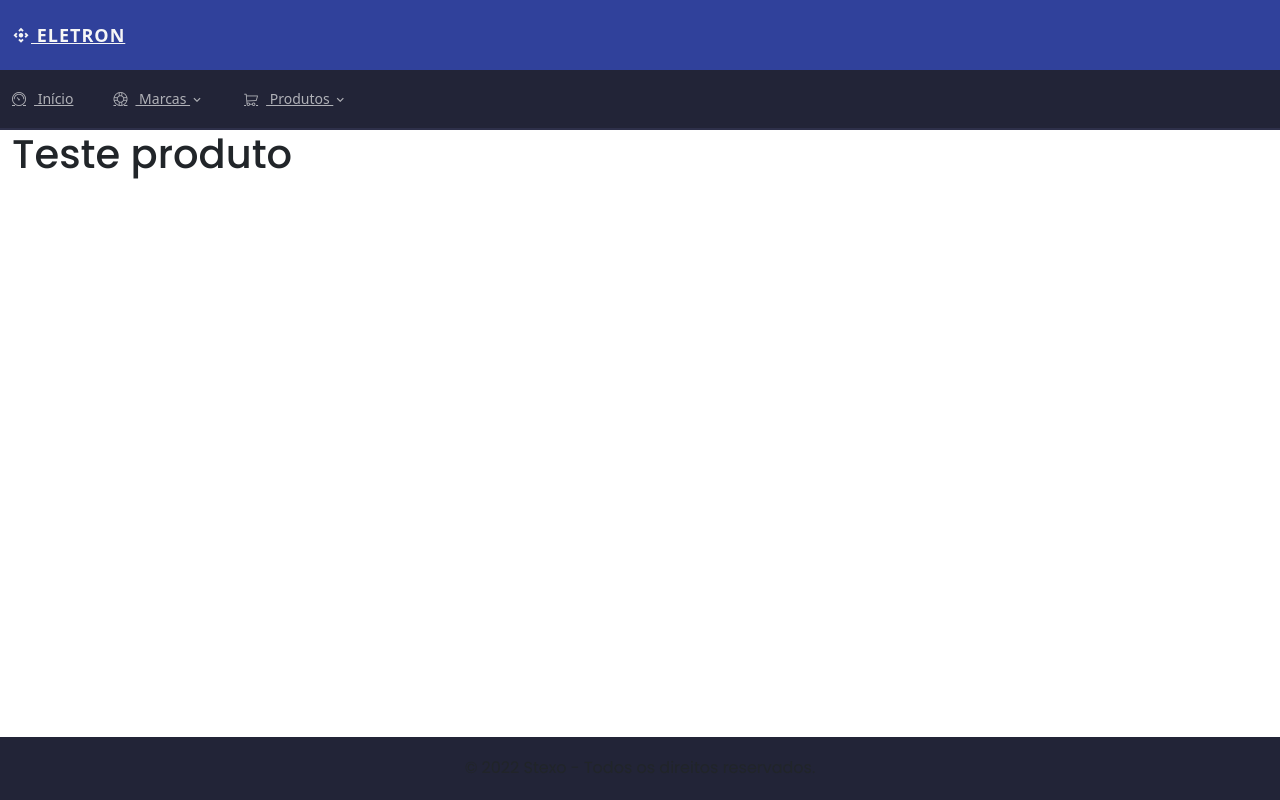
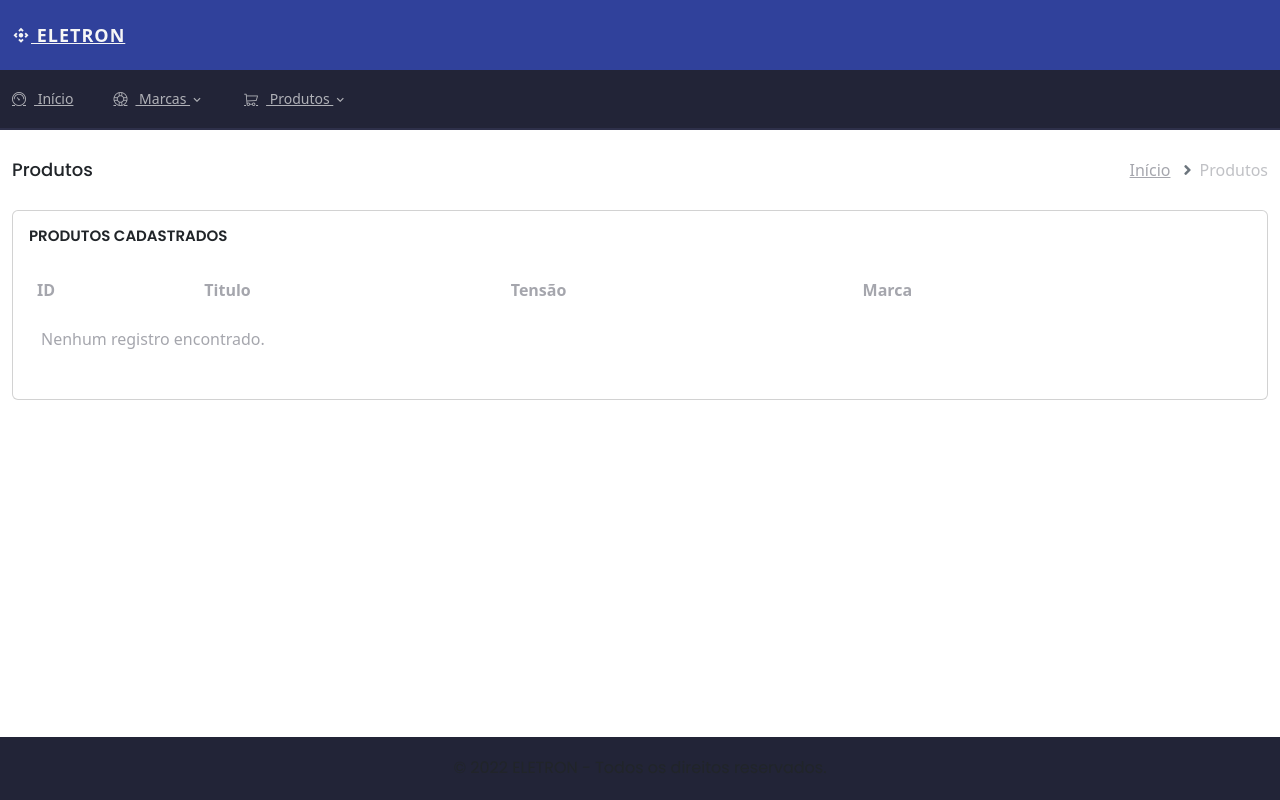
Before and after one commit to wesleyvilaseca/vue-dashboard, a Vue app: page /produtos in a window 1280 px wide. Built offline with nearby package versions, Linux system fonts and the light colour scheme; the HTML template or start-up script is replaced by a standard one.

Commit message:
Criacao das paginas de listagem

```diff
--- a/src/components/template/FooterSite.vue
+++ b/src/components/template/FooterSite.vue
@@ -1,18 +1,21 @@
 <template>
   <div>
       <footer class="footer">
-        © {{ date }} Stexo
+        © {{ date }} {{ constantes.NameSite }}
         <span class="d-none d-sm-inline-block"> - Todos os direitos reservados </span>.
       </footer>
   </div>
 </template>
 
 <script>
+import Constants from "@/config/constants";
+
 export default {
   name: "FooterSite",
   data: () => {
     return {
-      date: ''
+      date: '',
+      constantes: Constants
     }
   },
   mounted() {
--- a/src/components/template/TableList.vue
+++ b/src/components/template/TableList.vue
@@ -7,6 +7,7 @@
           <thead>
           <tr>
             <th  v-for="(label, labelIndex) in campos" :key="labelIndex" scope="col">{{ label.text }}</th>
+            <th v-if="acoes.length" scope="col"></th>
           </tr>
           </thead>
           <tbody v-if="itens.length">
@@ -14,12 +15,26 @@
               <td v-for="(label, labelIndex) in campos" :key="labelIndex">
                 <p>{{ item[label.field] }}</p>
               </td>
+              <td v-if="acoes.length">
+                <button v-if="inArray('edit', acoes)"
+                        class="btn-sm btn-info m-1"
+                        title="Editar"
+                        @click="editarDeletar('editar', item)">
+                  <i class="mdi mdi-square-edit-outline"></i>
+                </button>
+                <button v-if="inArray('delete', acoes)"
+                        class="btn-sm btn-danger m-1"
+                        title="Deletar"
+                        @click="editarDeletar('deletar', item)">
+                  <i class="mdi mdi-window-close"></i>
+                </button>
+              </td>
             </tr>
           </tbody>
 
           <tbody v-else>
             <tr>
-              <td>Nenhum registro encontrado.</td>
+              <td :colspan="campos.length">Nenhum registro encontrado.</td>
             </tr>
           </tbody>
         </table>
@@ -32,7 +47,20 @@
 <script>
 export default {
   name: "TableList",
-  props: ['title', 'campos', 'itens']
+  props: ['title', 'campos', 'itens', 'acoes'],
+  methods: {
+    inArray(needle, haystack) {
+      var length = haystack.length;
+      for(var i = 0; i < length; i++) {
+        if(haystack[i] == needle) return true;
+      }
+      return false;
+    },
+
+    editarDeletar(acao, i) {
+      this.$emit(acao, i);
+    }
+  }
 }
 </script>
 
--- a/src/views/HomeView.vue
+++ b/src/views/HomeView.vue
@@ -27,6 +27,9 @@
           title="Últimos Produtos"
           :campos="campos"
           :itens="produtos"
+          :acoes="acoes"
+          @editar="editar($event)"
+          @deletar="deletar($event)"
       />
     </div>
 
@@ -59,7 +62,8 @@ export default {
       produtos : [
         { id: 1, name: 'Foo', date_created: '01.01.2021' },
         { id: 2, name: 'Bar', date_created: '01.01.2021' }
-      ]
+      ],
+      acoes: [] // Edit, delete
     }
   }
 }
--- a/src/views/MarcasView.vue
+++ b/src/views/MarcasView.vue
@@ -1,13 +1,54 @@
 <template>
-  <div>
-     <h1>Texto</h1>
+  <PageTitle page="Marcas" :pages="pages" />
+
+  <!-- Table -->
+  <div class="row">
+    <div class="col-xl-12">
+      <TableList
+          title="Marcas cadastradas"
+          :campos="campos"
+          :itens="marcas"
+          :acoes="acoes"
+          @editar="editar($event)"
+          @deletar="deletar($event)"
+      />
+    </div>
   </div>
 </template>
 
 <script>
+import PageTitle from "@/components/template/PageTitle";
+import TableList from "@/components/template/TableList";
 export default {
   // eslint-disable-next-line vue/multi-word-component-names
-  name: "Marcas"
+  name: "Marcas",
+  components: {TableList, PageTitle},
+  data: () => {
+    return {
+      pages: [
+        {
+          name: "Início",
+          link: "/"
+        }
+      ],
+      campos: [
+        { text: 'ID', field: 'id' },
+        { text: 'Titulo', field: 'name' },
+        { text: 'Descrição', field: 'description' }
+      ],
+      marcas: [],
+      acoes: ['edit', 'delete'],
+    }
+  },
+  methods: {
+    editar(i) {
+      return i;
+    },
+
+    deletar(i) {
+      return i;
+    }
+  }
 }
 </script>
 
--- a/src/views/ProdutosView.vue
+++ b/src/views/ProdutosView.vue
@@ -1,13 +1,56 @@
 <template>
-  <div>
-    <h1>Teste produto</h1>
+  <PageTitle page="Produtos" :pages="pages" />
+
+  <!-- Table -->
+  <div class="row">
+    <div class="col-xl-12">
+      <TableList
+          title="Produtos cadastrados"
+          :campos="campos"
+          :itens="produtos"
+          :acoes="acoes"
+          @editar="editar($event)"
+          @deletar="deletar($event)"
+      />
+    </div>
   </div>
 </template>
 
 <script>
+import PageTitle from "@/components/template/PageTitle";
+import TableList from "@/components/template/TableList";
+
 export default {
   // eslint-disable-next-line vue/multi-word-component-names
-  name: "Produtos"
+  name: "Produtos",
+  components: {TableList, PageTitle},
+  data: () => {
+    return {
+      pages: [
+        {
+          name: "Início",
+          link: "/"
+        }
+      ],
+      campos: [
+        { text: 'ID', field: 'id' },
+        { text: 'Titulo', field: 'titulo' },
+        { text: 'Tensão', field: 'tensao' },
+        { text: 'Marca', field: 'marca' }
+      ],
+      produtos: [],
+      acoes: ['edit', 'delete'],
+    }
+  },
+  methods: {
+    editar(i) {
+      return i;
+    },
+
+    deletar(i) {
+      return i;
+    }
+  }
 }
 </script>
 
```
